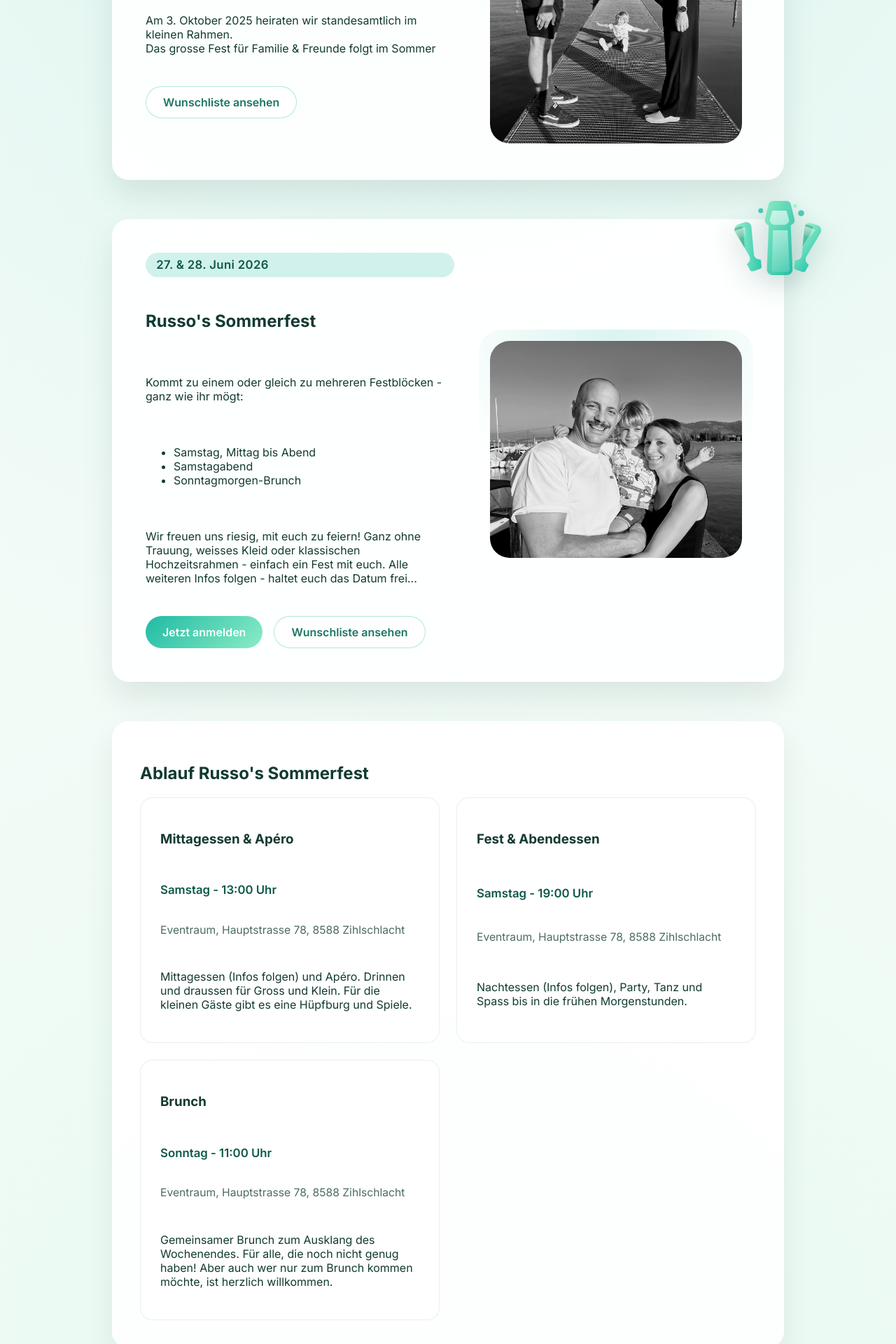
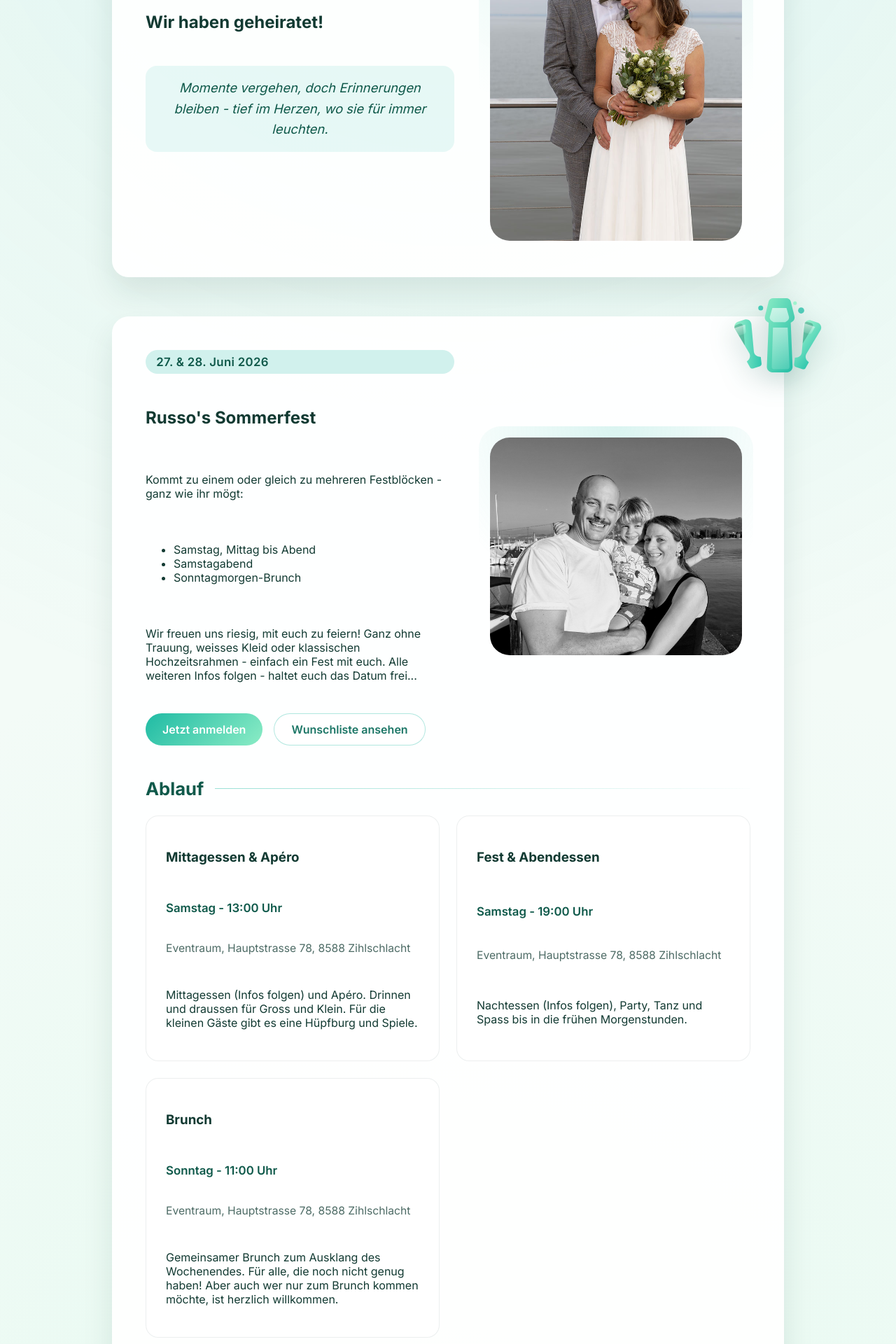
Before and after one commit to russo1337/wedding-page, a Next.js app: page / in a window 1280 px wide. Shown: the part 360-2280 px from the top of the page at 70% size. Built offline with nearby package versions, Linux system fonts and the light colour scheme.

Commit message:
we got married

```diff
--- a/app/globals.css
+++ b/app/globals.css
@@ -159,6 +159,7 @@ fieldset legend {
 .card-grid {
   display: grid;
   gap: 1.5rem;
+  min-width: 0;
 }
 
 @media (min-width: 720px) {
@@ -214,12 +215,61 @@ fieldset legend {
 .hero-text {
   display: grid;
   gap: 1.5rem;
+  min-width: 0;
+}
+
+.hero-quote {
+  margin: 0;
+  padding: 1.1rem 1.25rem;
+  text-align: center;
+  font-style: italic;
+  font-size: 1.15rem;
+  line-height: 1.6;
+  color: #0f594a;
+  background: rgba(31, 187, 164, 0.1);
+  border-radius: 16px;
 }
 
 .hero-photo {
   position: relative;
   width: min(360px, 100%);
   justify-self: center;
+  min-width: 0;
+}
+
+.hero-subsection {
+  width: 100%;
+  min-width: 0;
+  display: grid;
+  gap: 1.5rem;
+  padding-top: 0.5rem;
+}
+
+.section-heading {
+  display: grid;
+  gap: 0.75rem;
+}
+
+.subsection-title {
+  margin: 0;
+  display: flex;
+  align-items: center;
+  gap: 1rem;
+  font-size: clamp(1.5rem, 2vw, 2rem);
+  line-height: 1.1;
+  color: #0f594a;
+}
+
+.subsection-title::after {
+  content: "";
+  flex: 1;
+  height: 1px;
+  min-width: 3rem;
+  background: linear-gradient(90deg, rgba(31, 187, 164, 0.45), rgba(31, 187, 164, 0.02));
+}
+
+.event-grid {
+  width: 100%;
 }
 
 .hero-photo::after {
@@ -292,6 +342,10 @@ button.quantity-button:disabled {
   .hero-text {
     gap: 1.75rem;
   }
+
+  .hero-subsection {
+    grid-column: 1 / -1;
+  }
 }
 .event-meta {
   font-size: 1.05rem;
@@ -349,6 +403,11 @@ button.quantity-button:disabled {
     padding: 1rem;
   }
 
+  .subsection-title {
+    gap: 0.75rem;
+    font-size: 1.35rem;
+  }
+
   .quantity-input {
     width: 4rem;
     text-align: center;
--- a/app/page.js
+++ b/app/page.js
@@ -20,18 +20,14 @@ export default function HomePage() {
         </div>
         <div className="hero-text">
           <span className="tag">3. Oktober 2025</span>
-          <h1>Wir heiraten!</h1>
-          <p>
-            Am 3. Oktober 2025 heiraten wir standesamtlich im kleinen Rahmen. <br />
-            Das grosse Fest für Familie & Freunde folgt im Sommer
+          <h1>Wir haben geheiratet!</h1>
+          <p className="hero-quote">
+            Momente vergehen, doch Erinnerungen bleiben - tief im Herzen, wo sie für immer leuchten.
           </p>
-          <div className="cta-group">
-            <Link href="/wishlist" className="secondary-button">Wunschliste ansehen</Link>
-          </div>
         </div>
         <div className="hero-photo">
           <Image
-            src="/images/kissing.jpg"
+            src="/images/married.jpg"
             alt="Sandra und Riccardo küssend"
             width={360}
             height={320}
@@ -83,11 +79,11 @@ export default function HomePage() {
             priority
           />
         </div>
-      </section>
-
-      <section>
-        <h2>Ablauf Russo's Sommerfest</h2>
-        <div className="card-grid">
+        <div className="hero-subsection">
+          <div className="section-heading">
+            <h2 className="subsection-title">Ablauf</h2>
+          </div>
+          <div className="card-grid event-grid">
             {weddingEvents.map((event) => (
               <article key={event.id} className="card">
                 <h3>{event.title}</h3>
@@ -97,6 +93,7 @@ export default function HomePage() {
               </article>
             ))}
           </div>
+        </div>
       </section>
     </>
   );
```
Also changed, not shown: public/images/married.jpg (added). Lines whose indentation alone changed are shown as unchanged.
